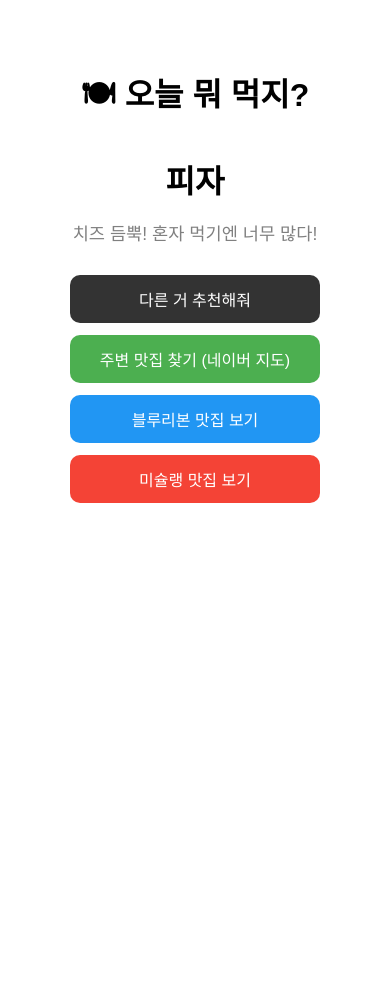
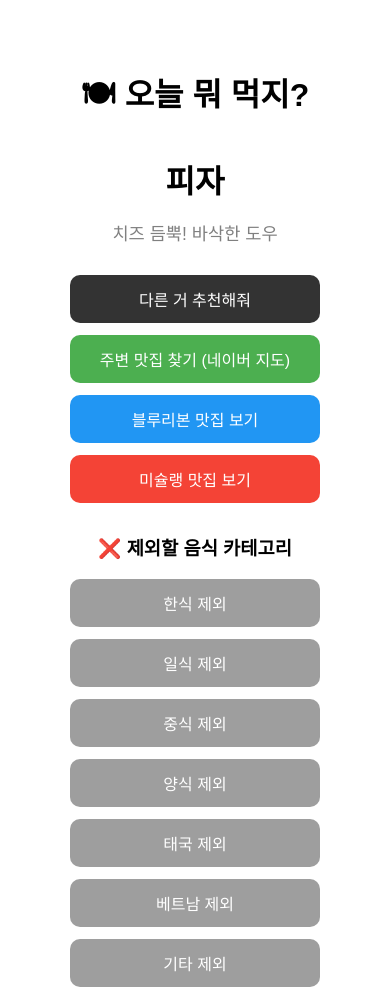
Before and after one commit to cho6200/whattodayeat, a plain HTML site: page index.html in a window 390 px wide. Before the commit the page ends 844 px from the top, so only its background shows below. Drawn offline with Linux system fonts and the light colour scheme.

Commit message:
Update index.html

```diff
--- a/index.html
+++ b/index.html
@@ -20,11 +20,12 @@
       font-size: 1.1rem;
       margin-bottom: 30px;
     }
-    .button-container {
+    .button-container, .exclude-container {
       display: flex;
       flex-direction: column;
       align-items: center;
       gap: 12px;
+      margin-bottom: 30px;
     }
     button {
       padding: 12px 20px;
@@ -35,30 +36,16 @@
       cursor: pointer;
       color: white;
     }
-    .btn-black {
-      background-color: #333;
-    }
-    .btn-black:hover {
-      background-color: #111;
-    }
-    .btn-green {
-      background-color: #4caf50;
-    }
-    .btn-green:hover {
-      background-color: #388e3c;
-    }
-    .btn-blue {
-      background-color: #2196f3;
-    }
-    .btn-blue:hover {
-      background-color: #1976d2;
-    }
-    .btn-red {
-      background-color: #f44336;
-    }
-    .btn-red:hover {
-      background-color: #c62828;
-    }
+    .btn-black { background-color: #333; }
+    .btn-black:hover { background-color: #111; }
+    .btn-green { background-color: #4caf50; }
+    .btn-green:hover { background-color: #388e3c; }
+    .btn-blue { background-color: #2196f3; }
+    .btn-blue:hover { background-color: #1976d2; }
+    .btn-red { background-color: #f44336; }
+    .btn-red:hover { background-color: #c62828; }
+    .btn-gray { background-color: #9e9e9e; }
+    .btn-gray:hover { background-color: #757575; }
   </style>
 </head>
 <body>
@@ -73,25 +60,64 @@
     <button class="btn-red" onclick="searchMichelin()">미슐랭 맛집 보기</button>
   </div>
 
+  <h3>❌ 제외할 음식 카테고리</h3>
+  <div class="exclude-container">
+    <button class="btn-gray" onclick="toggleExclude('한식')">한식 제외</button>
+    <button class="btn-gray" onclick="toggleExclude('일식')">일식 제외</button>
+    <button class="btn-gray" onclick="toggleExclude('중식')">중식 제외</button>
+    <button class="btn-gray" onclick="toggleExclude('양식')">양식 제외</button>
+    <button class="btn-gray" onclick="toggleExclude('태국')">태국 제외</button>
+    <button class="btn-gray" onclick="toggleExclude('베트남')">베트남 제외</button>
+    <button class="btn-gray" onclick="toggleExclude('기타')">기타 제외</button>
+  </div>
+
   <script>
     const foods = [
-      { name: "김치찌개", desc: "한국인의 소울푸드, 얼큰하고 따뜻해!" },
-      { name: "제육볶음", desc: "매콤달콤, 스트레스를 날려주는 고기 한판!" },
-      { name: "비빔밥", desc: "다채로운 재료와 고추장 한 스푼!" },
-      { name: "치킨", desc: "언제 먹어도 옳은 국민 야식" },
-      { name: "초밥", desc: "간편하고 고급진 한끼!" },
-      { name: "파스타", desc: "크림 or 토마토? 둘 다 맛있지!" },
-      { name: "피자", desc: "치즈 듬뿍! 혼자 먹기엔 너무 많다!" },
-      { name: "돈까스", desc: "바삭한 튀김과 부드러운 고기" },
-      { name: "라면", desc: "언제 먹어도 맛있는 국민 간식" },
-      { name: "떡볶이", desc: "맵고 달콤한 최고의 간식" }
+      { name: "김치찌개", desc: "한국인의 소울푸드, 얼큰하고 따뜻해!", category: "한식" },
+      { name: "제육볶음", desc: "매콤달콤한 고기 한 판!", category: "한식" },
+      { name: "비빔밥", desc: "다채로운 재료와 고추장 한 스푼!", category: "한식" },
+      { name: "불고기", desc: "달달하고 부드러운 한국식 BBQ", category: "한식" },
+      { name: "치킨", desc: "언제나 옳은 국민 야식", category: "한식" },
+      { name: "초밥", desc: "간편하고 고급진 한끼!", category: "일식" },
+      { name: "라멘", desc: "진한 국물의 일본 라면", category: "일식" },
+      { name: "우동", desc: "쫄깃한 면발과 따뜻한 국물", category: "일식" },
+      { name: "텐동", desc: "바삭한 튀김 덮밥", category: "일식" },
+      { name: "짜장면", desc: "단짠단짠 중화면요리", category: "중식" },
+      { name: "짬뽕", desc: "매콤하고 해물 가득한 국물", category: "중식" },
+      { name: "마파두부", desc: "얼얼하고 고소한 중식", category: "중식" },
+      { name: "파스타", desc: "크림 or 토마토, 당신의 선택은?", category: "양식" },
+      { name: "피자", desc: "치즈 듬뿍! 바삭한 도우", category: "양식" },
+      { name: "스테이크", desc: "고기의 진수, 제대로 된 한 점", category: "양식" },
+      { name: "팟타이", desc: "달콤 짭짤 태국 볶음면", category: "태국" },
+      { name: "똠얌꿍", desc: "시고 매운 새우국", category: "태국" },
+      { name: "쌀국수", desc: "담백하고 향긋한 베트남 면요리", category: "베트남" },
+      { name: "반미", desc: "베트남식 바게트 샌드위치", category: "베트남" },
+      { name: "햄버거", desc: "패스트푸드의 정석!", category: "기타" },
     ];
 
     let currentFood = null;
+    const excluded = new Set();
+
+    function toggleExclude(cat) {
+      if (excluded.has(cat)) {
+        excluded.delete(cat);
+        alert(cat + " 다시 포함됩니다");
+      } else {
+        excluded.add(cat);
+        alert(cat + " 제외합니다");
+      }
+      showRandomFood();
+    }
 
     function showRandomFood() {
-      const i = Math.floor(Math.random() * foods.length);
-      currentFood = foods[i];
+      const filtered = foods.filter(f => !excluded.has(f.category));
+      if (filtered.length === 0) {
+        document.getElementById("food").textContent = "추천할 음식이 없습니다";
+        document.getElementById("desc").textContent = "제외를 줄여보세요";
+        return;
+      }
+      const i = Math.floor(Math.random() * filtered.length);
+      currentFood = filtered[i];
       document.getElementById("food").textContent = currentFood.name;
       document.getElementById("desc").textContent = currentFood.desc;
     }
@@ -110,11 +136,11 @@
 
     function searchMichelin() {
       if (!currentFood) return alert("먼저 음식 추천을 받아주세요!");
-      const query = encodeURIComponent(currentFood.name);
+      const category = currentFood.category;
+      const query = encodeURIComponent(category);
       window.open(`https://guide.michelin.com/kr/ko/restaurants?q=${query}`, "_blank");
     }
 
-    // 페이지 로딩 시 기본 음식 하나 보여주기
     showRandomFood();
   </script>
 </body>
```
